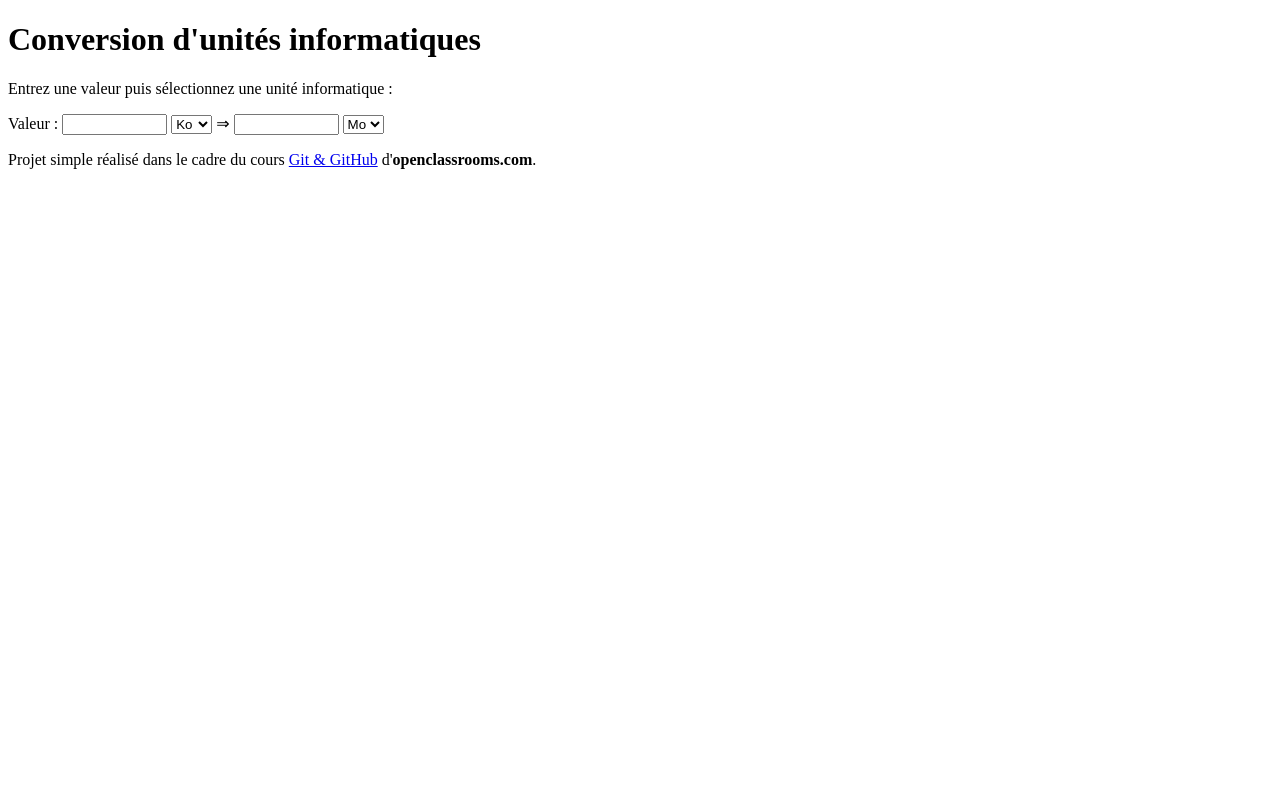
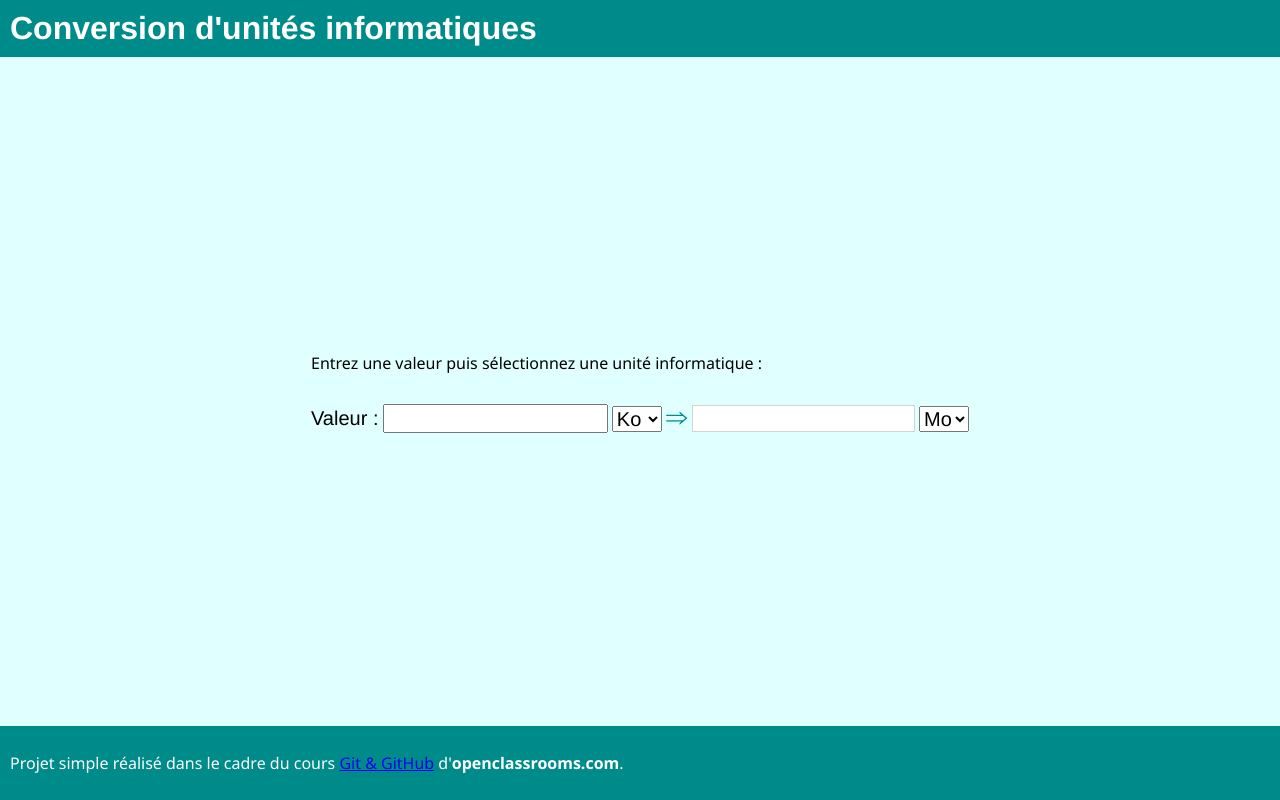
Before and after one commit to a-d-i-b/conversion, a plain HTML site: page index.html in a window 1280 px wide. Drawn offline with Linux system fonts and the light colour scheme.

Commit message:
Ajout de style.css et modif de index.html

```diff
--- a/index.html
+++ b/index.html
@@ -5,6 +5,7 @@
     <meta name="viewport" content="width=device-width, initial-scale=1.0">
     <meta http-equiv="X-UA-Compatible" content="ie=edge">
     <title>Conversion d'unités informatiques</title>
+    <link rel="stylesheet" href="style.css">
     <script src="script.js"></script>
 </head>
 <body>
@@ -14,23 +15,25 @@
     </header>
 
     <main>
+        <div>
             <p>Entrez une valeur puis sélectionnez une unité informatique :</p>
             <label for="txtValeur">Valeur : </label>
-        <input type="text" id="txtValeur" size="10">
+            <input type="text" id="txtValeur" size="16">
             <select id="optUnite">
                 <option value="Ko">Ko</option>
                 <option value="Mo">Mo</option>
                 <option value="Go">Go</option>
                 <option value="To">To</option>
             </select>
-        <span>&rArr;</span>
-        <input type="text" id="txtResultat" size="10" readonly>
+            <span class="fleche"></span>
+            <input type="text" id="txtResultat" size="16" readonly>
             <select id="optConversion">
                 <option value="Ko">Ko</option>
                 <option value="Mo" selected>Mo</option>
                 <option value="Go">Go</option>
                 <option value="To">To</option>
             </select>
+        </div>
     </main>
 
     <footer>
--- /dev/null
+++ b/style.css
@@ -0,0 +1,77 @@
+* {
+    box-sizing: border-box;
+}
+
+html {
+    font-size: 62.5%;
+}
+
+body {
+    height: 100vh;
+    margin: 0;
+    display: flex;
+    flex-direction: column;
+    justify-content: space-between;
+    /*align-items: stretch;*/
+
+
+    background-color: lightcyan;
+    font-family: 'Segoe UI', Tahoma, Geneva, Verdana, sans-serif;
+    font-size: 1.6rem;
+}
+
+header,
+footer {
+    padding: 1rem;
+    background-color: darkcyan;
+    color: white;
+}
+
+h1 {
+    margin: 0;
+    font-family: 'Franklin Gothic Medium', 'Arial Narrow', Arial, sans-serif;
+}
+
+main {
+    padding: 1rem;
+    display: flex;
+    justify-content: center;
+    align-items: center;
+}
+
+select,
+input,
+label,
+.fleche {
+    display: inline-block;
+    vertical-align: middle;
+    margin: 1rem 0;
+    font-family: 'Franklin Gothic Medium', 'Arial Narrow', Arial, sans-serif;
+    font-size: 2rem;
+}
+
+.fleche::after {
+    content: '\021D2';
+    font-size: 3rem;
+    color: darkcyan;
+}
+
+#txtResultat {
+    border: 1px solid lightgray;
+}
+
+@media screen and (max-width: 640px)
+{
+
+    select,
+    input,
+    label,
+    .fleche {
+        display: block;
+    }
+
+    .fleche::after {
+        content: '\021D3';
+        font-size: 2rem;
+    }
+}
```
Lines whose indentation alone changed are shown as unchanged.
